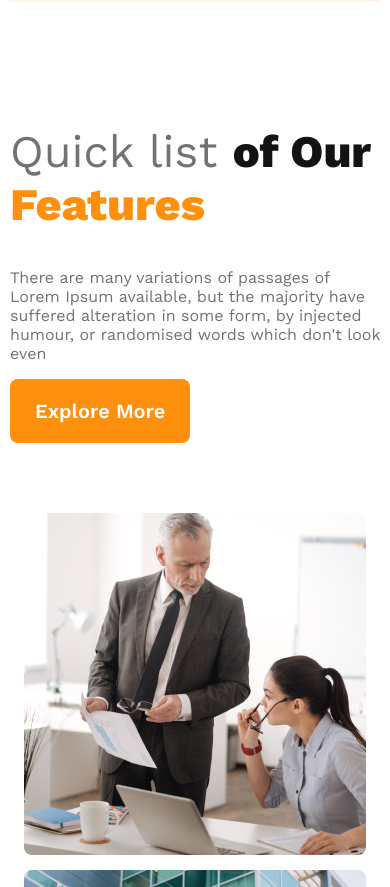
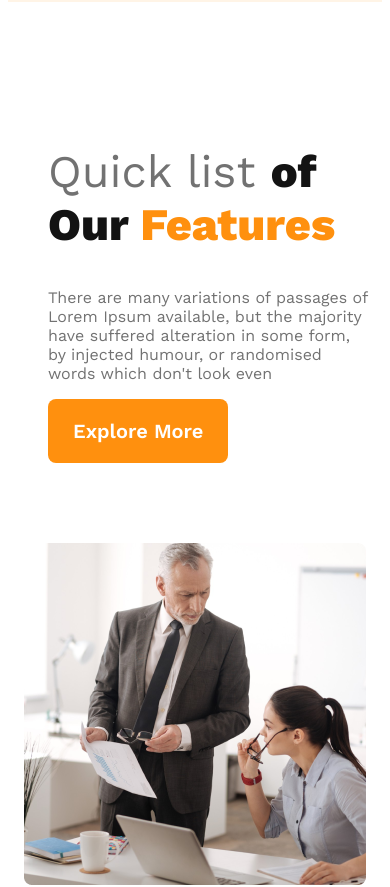
Before and after one commit to taijulsir/g3-architect-website, a plain HTML site: page index.html in a window 390 px wide. Shown: the part 960-1847 px from the top of the page. Drawn offline with nearby package versions, Linux system fonts and the light colour scheme.

Commit message:
updated featured section

```diff
--- a/styles/architect.css
+++ b/styles/architect.css
@@ -159,7 +159,9 @@ nav a{
 
     }
     .features-description-container{
-        margin-left:2px;
+        margin-left:0px;
+        /* margin: 20px 10px 0 50px; */
+        padding: 20px 10px 10px 40px;
     }
     .features-description{
         width: auto;
```
